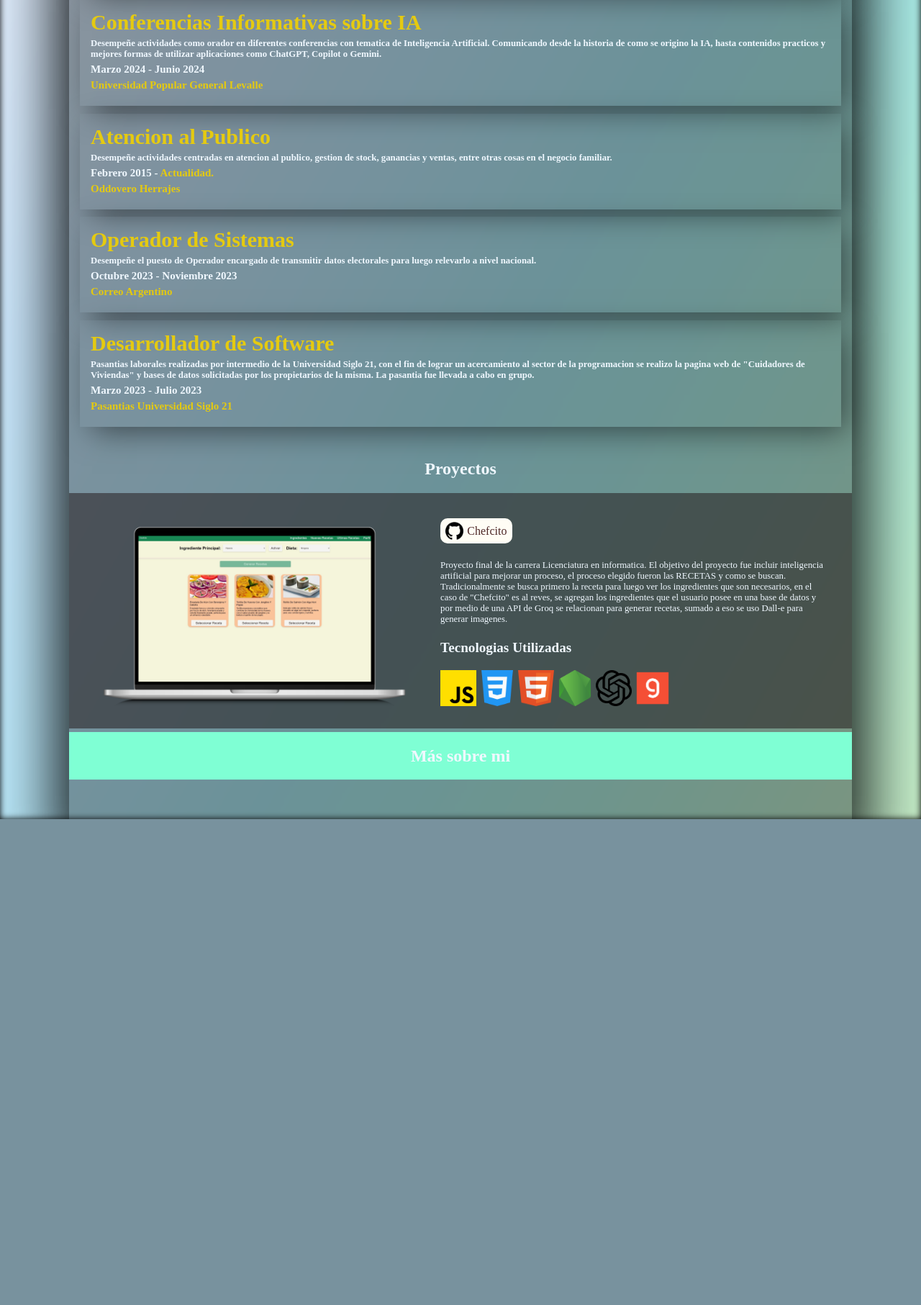
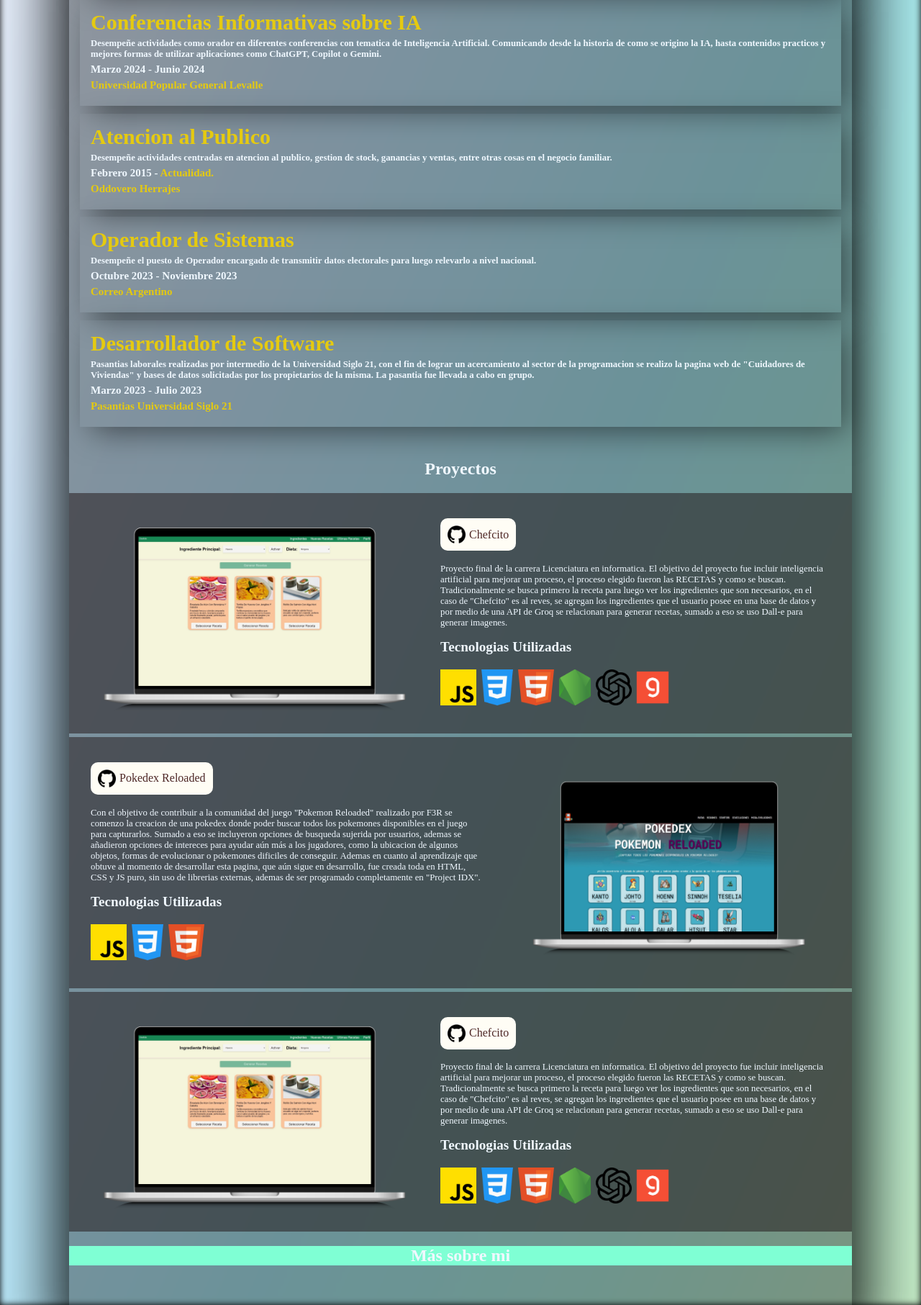
Before and after one commit to GOddovero/portfolio, a PHP site: page / in a window 1280 px wide. Shown: the part 1139-2952 px from the top of the page at 72% size. Before the commit the page ends 2277 px from the top, so only its background shows below. Run offline with PHP 8.4, Linux system fonts and the light colour scheme.

Commit message:
proyecto 2

```diff
--- a/index.html
+++ b/index.html
@@ -141,6 +141,34 @@
                         </div>
                     </div>
                 </div>
+                <div class="contenido_proyectos" id="a">
+                    <div class="contenido_texto_proyectos">
+                        <a href="https://github.com/GOddovero/chefcito-tesis" class="a_proyectos"><img src="img/github.png" class="github_proyectos"> Pokedex Reloaded</a>
+                        <p class="descripcion_proyecto">Con el objetivo de contribuir a la comunidad del juego "Pokemon Reloaded" realizado por F3R se comenzo la creacion de una pokedex donde poder buscar todos los pokemones disponibles en el juego para capturarlos. Sumado a eso se incluyeron opciones de busqueda sujerida por usuarios, ademas se añadieron opciones de intereces para ayudar aún más a los jugadores, como la ubicacion de algunos objetos, formas de evolucionar o pokemones dificiles de conseguir. Ademas en cuanto al aprendizaje que obtuve al momento de desarrollar esta pagina, que aún sigue en desarrollo, fue creada toda en HTML, CSS y JS puro, sin uso de librerias externas, ademas de ser programado completamente en "Project IDX".</p>
+                        <div class="tecnologias_proyectos">
+                            <h6>Tecnologias Utilizadas</h6>
+                            <img src="img/js.png">
+                            <img src="img/css.png">
+                            <img src="img/html.png">
+                        </div>
+                    </div>
+                    <img src="img/proyecto_2.png" class="img_proyectos">
+            </div>
+            <div class="contenido_proyectos" id="a">
+                <img src="img/proyecto_1.png" class="img_proyectos">
+                <div class="contenido_texto_proyectos">
+                    <a href="https://github.com/GOddovero/chefcito-tesis" class="a_proyectos"><img src="img/github.png" class="github_proyectos"> Chefcito</a>
+                    <p class="descripcion_proyecto">Proyecto final de la carrera Licenciatura en informatica. El objetivo del proyecto fue incluir inteligencia artificial para mejorar un proceso, el proceso elegido fueron las RECETAS y como se buscan. Tradicionalmente se busca primero la receta para luego ver los ingredientes que son necesarios, en el caso de "Chefcito" es al reves, se agregan los ingredientes que el usuario posee en una base de datos y por medio de una API de Groq se relacionan para generar recetas, sumado a eso se uso Dall-e para generar imagenes.</p>
+                    <div class="tecnologias_proyectos">
+                        <h6>Tecnologias Utilizadas</h6>
+                        <img src="img/js.png">
+                        <img src="img/css.png">
+                        <img src="img/html.png">
+                        <img src="img/nodo-js.png">
+                        <img src="img/open-ai.png">
+                        <img src="img/groq.png">
+                    </div>
+                </div>
             </div>
         </div>
         <div class="mas_sobre_mi">
--- a/styles/styles.css
+++ b/styles/styles.css
@@ -261,12 +261,14 @@ h2 {
     flex-direction: row;
     align-items: center;
     justify-content: center;
+    text-align: center;
     gap: 5px;
-    width: 7vw;
+    width: auto;
+    max-width: fit-content;
     margin-top: 5px;
     margin-bottom: 5px;
     background-color: #fffdf5;
-    padding: 5px;
+    padding: 10px;
     border-radius: 10px;
 }
 
@@ -368,7 +370,9 @@ h2 {
         gap: 2%;
         padding: 15px;
     }
-
+    .contenido_proyectos:nth-child(even) {
+        flex-direction:column-reverse; /* Imagen a la derecha, texto a la izquierda */
+    }
     .a_proyectos {
         color: #4d2626;
         text-decoration: none;
@@ -379,6 +383,7 @@ h2 {
         margin: auto;
         gap: 5px;
         width: 95%;
+        max-width: 100%;
         margin-top: 5px;
         margin-bottom: 5px;
         background-color: #fffdf5;
```
Also changed, not shown: img/proyecto_2.png (added).
